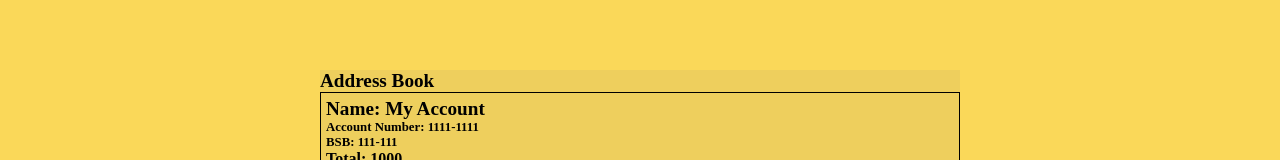
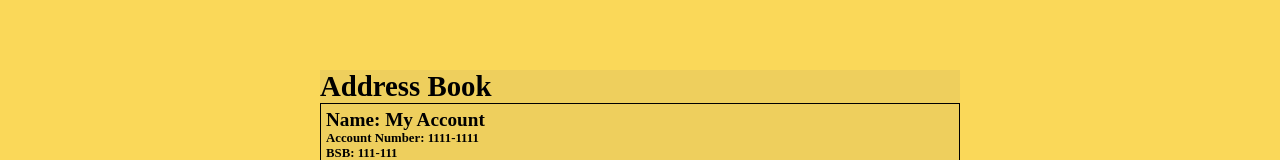
Before and after one commit to pcon92/banking-application, a React (Create React App) app: page /transfers-page in a window 1280 px wide. Shown: the part 130-290 px from the top of the page. Built offline with nearby package versions, Linux system fonts and the light colour scheme.

Commit message:
implemented storing theme and font size selection into local storage

```diff
--- a/src/App.js
+++ b/src/App.js
@@ -1,6 +1,6 @@
 import './App.css';
 import {BrowserRouter as Router, Switch, Route} from "react-router-dom";
-import React, {useState} from 'react';
+import React, {useState, useEffect} from 'react';
 
 // Import components
 import Login from './components/Login';
@@ -29,8 +29,23 @@ function App() {
         }
     ]);
 
-    const [theme, setTheme] = useState(['yellow0', 'yellow1', 'yellow2']);
-    const [fontSize, setFontSize] = useState(['0.8rem', '1.0rem', '1.2rem', '1.8rem']);
+    // checks local storage to see if user on same browser has set font/theme already
+   const [fontSize, setFontSize] = useState(
+       localStorage.getItem('fontSize')
+       ? localStorage.getItem('fontSize').split(',')
+       : ['0.8rem', '1rem', '1.2rem', '1.8rem']);
+    const [theme, setTheme] = useState(
+        localStorage.getItem('theme')
+        ? localStorage.getItem('theme').split(',')
+        : ['yellow0', 'yellow1', 'yellow2']);
+
+    useEffect(() => {
+        localStorage.setItem('fontSize', fontSize)
+    }, [fontSize]);
+
+    useEffect(() => {
+        localStorage.setItem('theme', theme)
+    }, [theme]);
 
 
     return (
--- a/src/components/AddressBook.js
+++ b/src/components/AddressBook.js
@@ -6,7 +6,7 @@ import AddressBookContact from './AddressBookContact';
 const AddressBook = ({fontSize, setTransferTo, transferAmount, transferTo, setTransferAmount}) => {
 
     // font sizes used in this component
-    const fontSizeLge = {fontSize: `${fontSize[2]}`};
+    const fontSizeXL = {fontSize: `${fontSize[3]}`};
 
     const [contacts, setContact] = useState([
         {
@@ -57,7 +57,7 @@ const AddressBook = ({fontSize, setTransferTo, transferAmount, transferTo, setTr
     return (
         <>
             <div>
-                <h1 style={fontSizeLge}>Address Book</h1>
+                <h1 style={fontSizeXL}>Address Book</h1>
                     <div>
                         {contacts.map(contact =>
                             <AddressBookContact
--- a/src/components/settings.js
+++ b/src/components/settings.js
@@ -38,7 +38,7 @@ const Settings = ( {fontSize, setFontSize, theme, setTheme}) => {
                         defaultChecked={fontSize[1] === '0.8rem' ? true : false} />
                         <label for="medium" style={fontSizeMed}> Medium </label>
                         <input type="radio" id="medium" value="1" name="fontSize"
-                        defaultChecked={fontSize[1] === '1.0rem' ? true : false} />
+                        defaultChecked={fontSize[1] === '1rem' ? true : false} />
                         <label for="large" style={fontSizeMed}> Large </label>
                         <input type="radio" id="large" value="1.2" name="fontSize"
                         defaultChecked={fontSize[1] === '1.2rem' ? true : false} />
```
